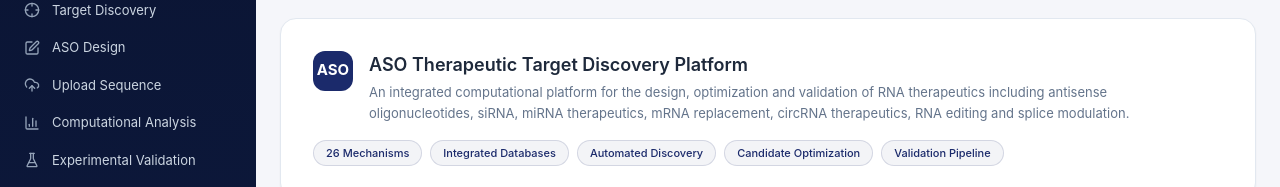
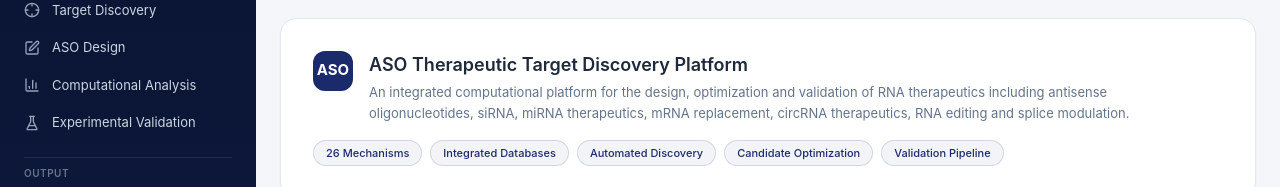
Before and after one commit to Harshini-Suresha/rna-therapeutics-ai, a Next.js app in the folder frontend/: page / in a window 1280 px wide. Shown: the part 296-483 px from the top of the page. Built offline with nearby package versions, Linux system fonts and the light colour scheme; no server answers.

Commit message:
fix: remove Upload Sequence from Pipeline section

```diff
--- a/frontend/components/Sidebar.tsx
+++ b/frontend/components/Sidebar.tsx
@@ -38,7 +38,6 @@ const PIPELINE_NAV: { section: string; items: NavItem[] }[] = [
     items: [
       { label: "Target Discovery", icon: Crosshair, href: "/targets" },
       { label: "ASO Design", icon: PenSquare, href: "/designs" },
-      { label: "Upload Sequence", icon: UploadCloud, href: "/upload-sequence" },
       { label: "Computational Analysis", icon: BarChart3, href: "/analysis" },
       { label: "Experimental Validation", icon: FlaskConical, href: "/validation" },
     ],
```
Also changed, not shown: 1 other file (tests, documents, lock files or other folders).
